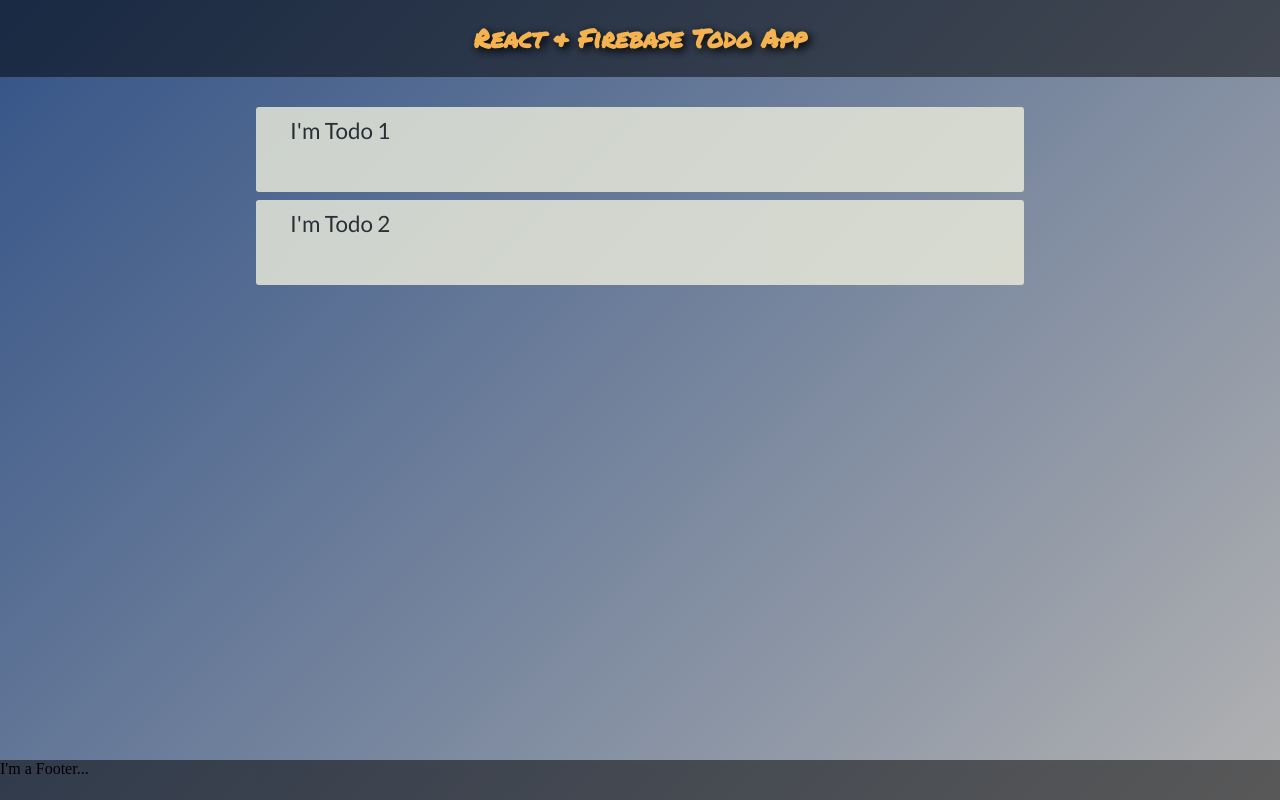
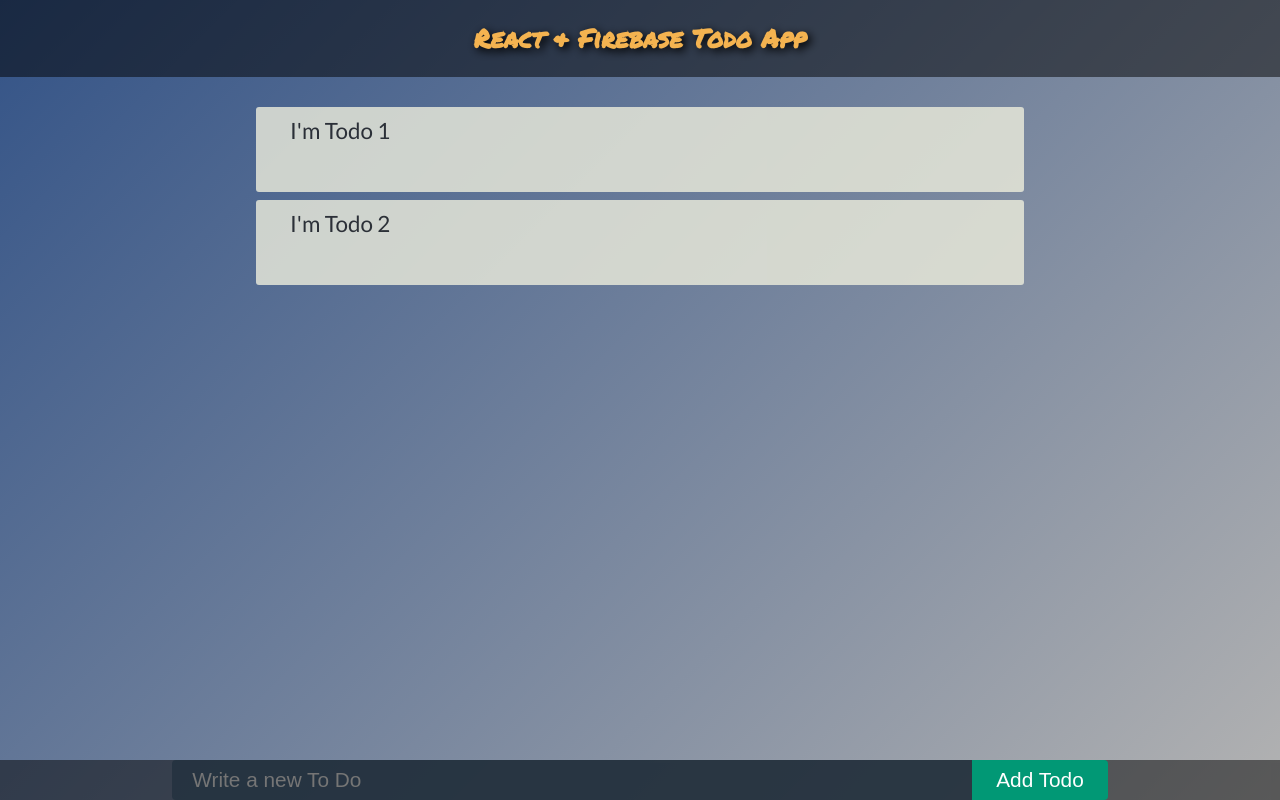
Before and after one commit to NomanGul/React-TODO-App, a React (Create React App) app: page / in a window 1280 px wide. Built offline with nearby package versions, Linux system fonts and the light colour scheme.

Commit message:
importing TodoForm, adding props and function addTodo

```diff
--- a/src/App.js
+++ b/src/App.js
@@ -1,6 +1,7 @@
 import React, { Component } from "react";
 import "./App.css";
 import Todo from "./components/Todo/Todo";
+import TodoForm from "./components/TodoForm/TodoForm";
 
 class App extends Component {
   constructor(props) {
@@ -12,6 +13,15 @@
       ]
     };
   }
+
+  addTodo = (todo) => {
+    const prevTodos = this.state.todos;
+    prevTodos.push({ id: prevTodos.length + 1, todoContent: todo });
+    this.setState({
+      notes: prevTodos
+    })
+  }
+
   render() {
     const { todos } = this.state;
     return (
@@ -30,7 +40,9 @@
             );
           })}
         </div>
-        <div className="todosFooter">I'm a Footer...</div>
+        <div className="todosFooter">
+          <TodoForm addTodo={this.addTodo}/>
+        </div>
       </div>
     );
   }
```
